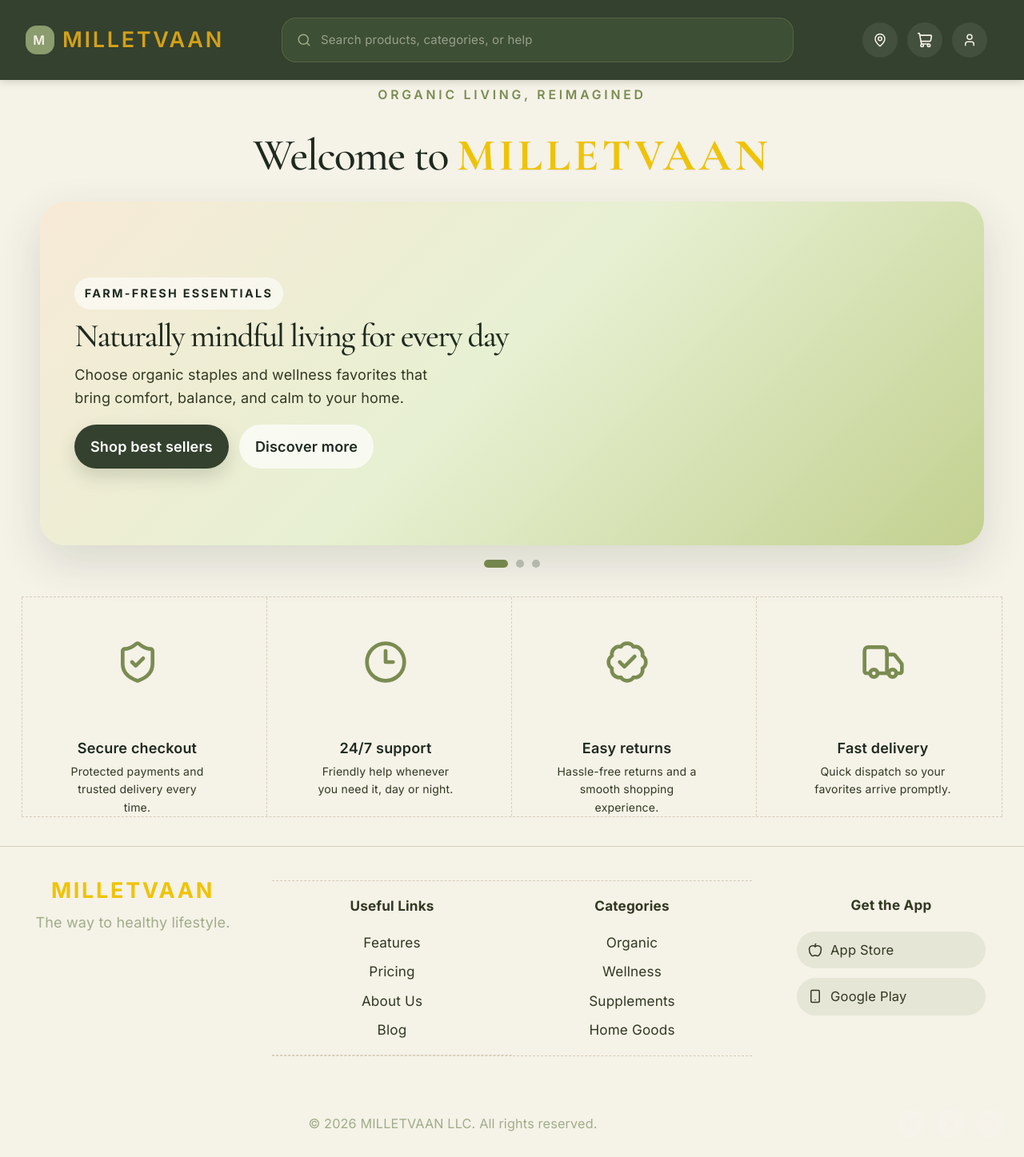
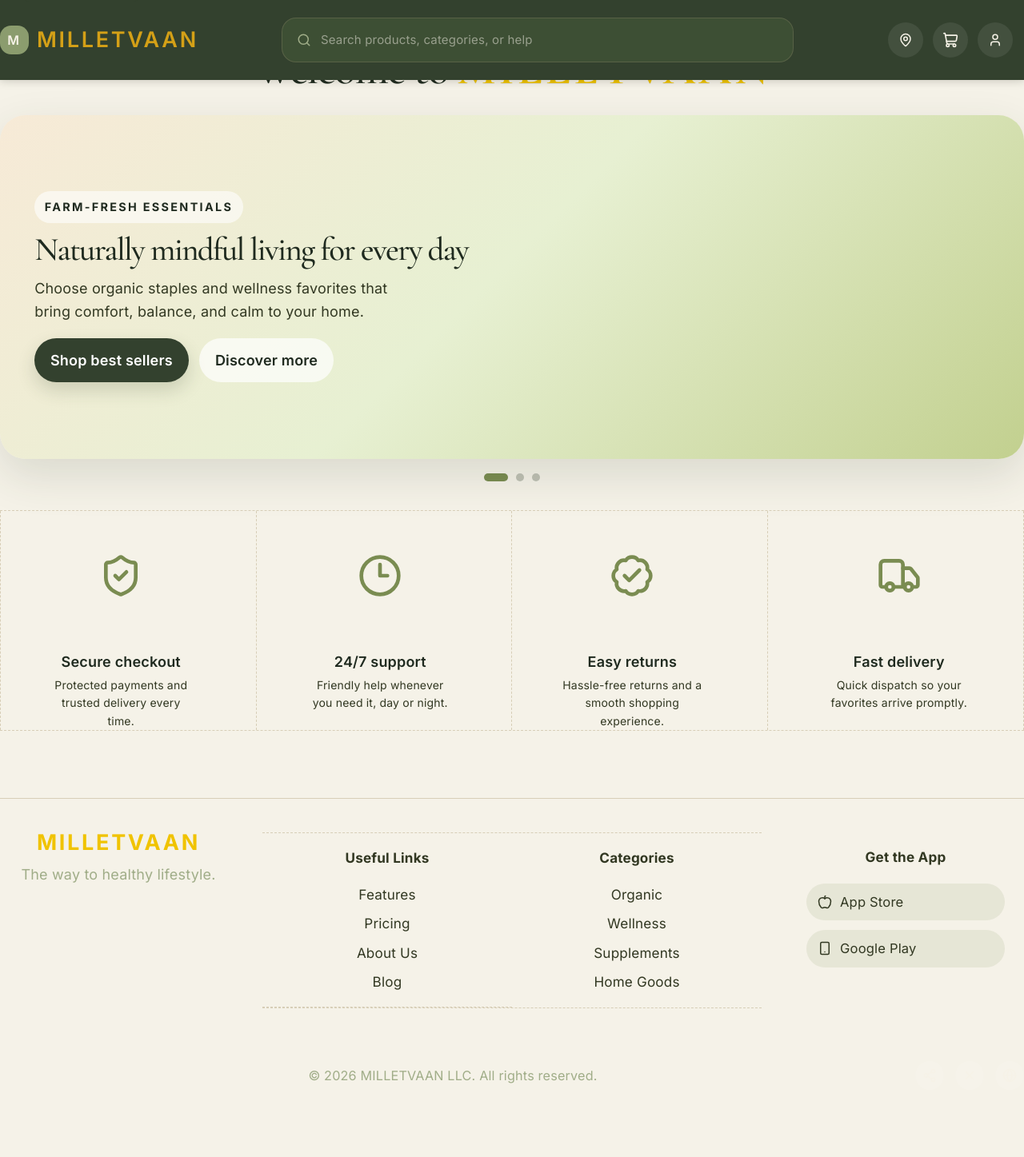
Before and after one commit to madhavavarma/ZenClient, a React (Vite) app: page / in a window 1280 px wide. Shown: the whole page at 80% size. After the commit the page ends 1387 px from the top, so only its background shows below. Built offline with nearby package versions, Linux system fonts and the light colour scheme.

Commit message:
Fix | Alignments

```diff
--- a/src/components/footer/Footer.module.css
+++ b/src/components/footer/Footer.module.css
@@ -1,17 +1,30 @@
 .footer {
   width: 100%;
-  padding: 42px 24px 24px;
+  padding: 42px 1rem 24px;
   background: var(--bg);
   color: var(--text);
-  martin-top: 48px;
+  margin-top: 48px;
   border-top: 1px solid var(--border);
+}
+
+@media (min-width: 640px) {
+  .footer {
+    padding: 42px 1.5rem 24px;
+  }
+}
+
+@media (min-width: 1024px) {
+  .footer {
+    padding: 42px 0 24px;
+  }
 }
 
 .footerInner {
   display: grid;
   grid-template-columns: repeat(4, minmax(160px, 1fr));
   gap: 32px;
-  max-width: 1280px;
+  max-width: 72rem;
+  width: min(100%, 72rem);
   margin: 0 auto;
   padding-bottom: 24px;
   border-bottom: none;
@@ -117,7 +130,8 @@
 }
 
 .footerBottom {
-  max-width: 1280px;
+  max-width: 72rem;
+  width: min(100%, 72rem);
   margin: 24px auto 0;
   padding-top: 18px;
   display: flex;
--- a/src/components/hero/HeroCarousel.module.css
+++ b/src/components/hero/HeroCarousel.module.css
@@ -1,6 +1,6 @@
 .heroSection {
   width: 100%;
-  max-width: 1180px;
+  max-width: 100%;
   margin: 0 auto 2rem;
 }
 
--- a/src/components/layouts/MainLayout.tsx
+++ b/src/components/layouts/MainLayout.tsx
@@ -8,7 +8,7 @@ export default function MainLayout() {
             <a href="#main-content" className="skip-link">Skip to content</a>
             <Navbar />
 
-            <main id="main-content" tabIndex={-1} className="flex flex-col flex-1 items-center justify-between pt-[160px] md:pt-24 px-6">
+            <main id="main-content" tabIndex={-1} className="flex flex-col flex-1 items-stretch w-full px-4 sm:px-6 lg:px-0 pt-50 sm:pt-24 lg:pt-0">
                 <Outlet />
             </main>
 
--- a/src/components/navbar/Navbar.module.css
+++ b/src/components/navbar/Navbar.module.css
@@ -3,16 +3,33 @@
   top: 0;
   left: 0;
   width: 100%;
+  background: var(--navbar-bg);
+  color: var(--navbar-text);
+  box-shadow: var(--navbar-shadow);
+  z-index: 50;
+}
+
+.pageLayout {
+  width: min(100%, 72rem);
+  margin: 0 auto;
   display: flex;
   align-items: center;
   justify-content: space-between;
   gap: 18px;
-  padding: 18px 32px;
-  background: var(--navbar-bg);
-  color: var(--navbar-text);
-  box-shadow: var(--navbar-shadow);
-  z-index: 50;
+  padding: 18px 1rem;
   flex-wrap: wrap;
+}
+
+@media (min-width: 640px) {
+  .pageLayout {
+    padding: 18px 1.5rem;
+  }
+}
+
+@media (min-width: 1024px) {
+  .pageLayout {
+    padding: 18px 0;
+  }
 }
 
 .left,
@@ -182,16 +199,19 @@
 
 @media (max-width: 720px) {
   .navbar {
+    padding: 14px 18px;
+    min-height: auto;
+  }
+
+  .pageLayout {
     display: grid;
-    grid-template-columns: minmax(0, auto) auto;
-    grid-template-rows: auto auto;
+    grid-template-columns: auto 1fr auto;
     grid-template-areas:
       "left actions"
       "searchForm searchForm";
     gap: 12px;
-    padding: 14px 18px;
-    min-height: auto;
     align-items: center;
+    width: 100%;
   }
 
   .left {
--- a/src/components/navbar/Navbar.tsx
+++ b/src/components/navbar/Navbar.tsx
@@ -24,6 +24,7 @@ export default function Navbar({
 
   return (
     <header className={styles.navbar}>
+      <div className={styles.pageLayout}>
         <div className={styles.left}>
           <a href="/" className={styles.logo} aria-label={`Go to ${brand} home`}>
             <span className={styles.logoCircle}>M</span>
@@ -65,6 +66,7 @@ export default function Navbar({
             <User size={18} />
           </button>
         </div>
+      </div>
     </header>
   );
 }
--- a/src/pages/Home.tsx
+++ b/src/pages/Home.tsx
@@ -3,7 +3,7 @@ import TrustStrip from '../components/trust/TrustStrip';
 
 export default function Home() {
   return (
-    <section className="w-full max-w-6xl text-center px-3 sm:px-4 lg:px-0">
+    <section className="w-full text-center px-0 pt-0">
       <div className="mb-6">
         <p className="text-sm font-semibold uppercase tracking-[0.24em] text-[var(--accent)] mb-2">
           Organic living, reimagined
```
Lines whose indentation alone changed are shown as unchanged.
